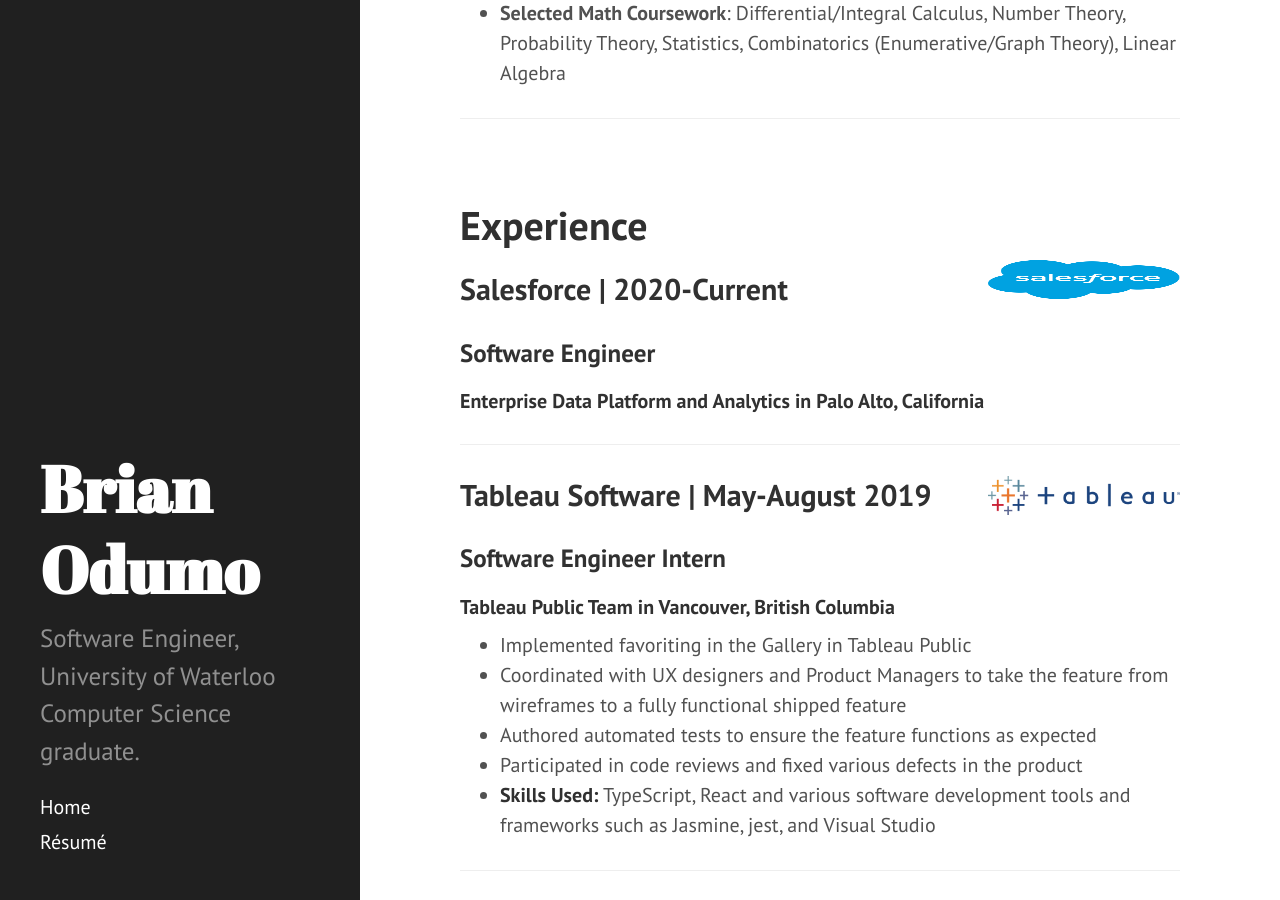
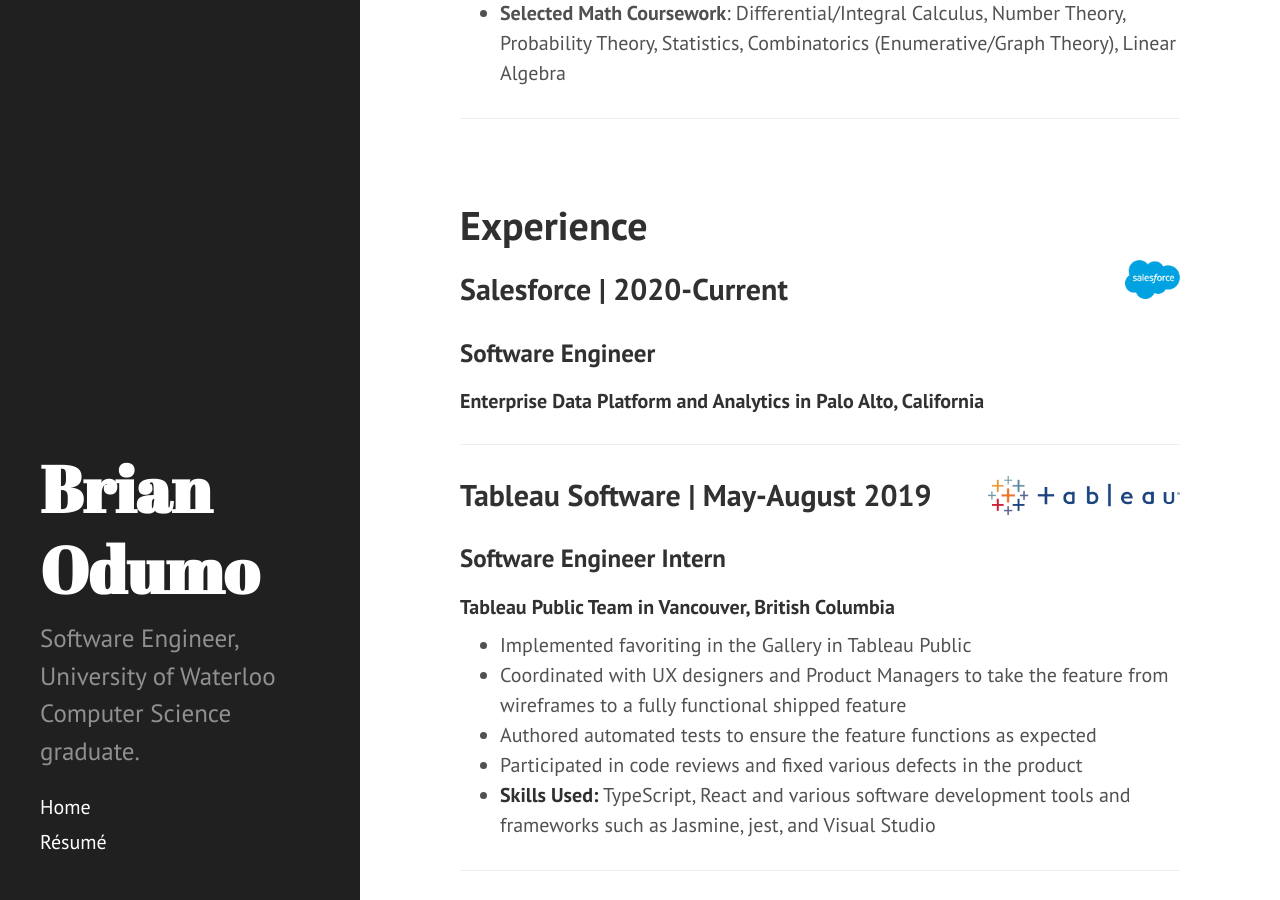
Before and after one commit to brianod/brianod.github.io, a Jekyll site: the page built from index.html, in a window 1280 px wide and 900 px high, scrolled down 357 px. Built offline with Jekyll 4.4.1, drawn with Linux system fonts in a browser that asks for light colours; the list of posts is cut into pages by our own code.

Commit message:
Update index.html

```diff
--- a/index.html
+++ b/index.html
@@ -31,7 +31,7 @@
       </a>
     </h1>
 
-    <p style="float: right;"><img src="../public/salesforce.png" height="39px" width="192px"></p>
+    <p style="float: right;"><img src="../public/salesforce.png" height="39px" width="55px"></p>
 <h2>Salesforce | 2020-Current</h2>
 <h3>Software Engineer</h3>
 <h4>Enterprise Data Platform and Analytics in Palo Alto, California</h4>
```
